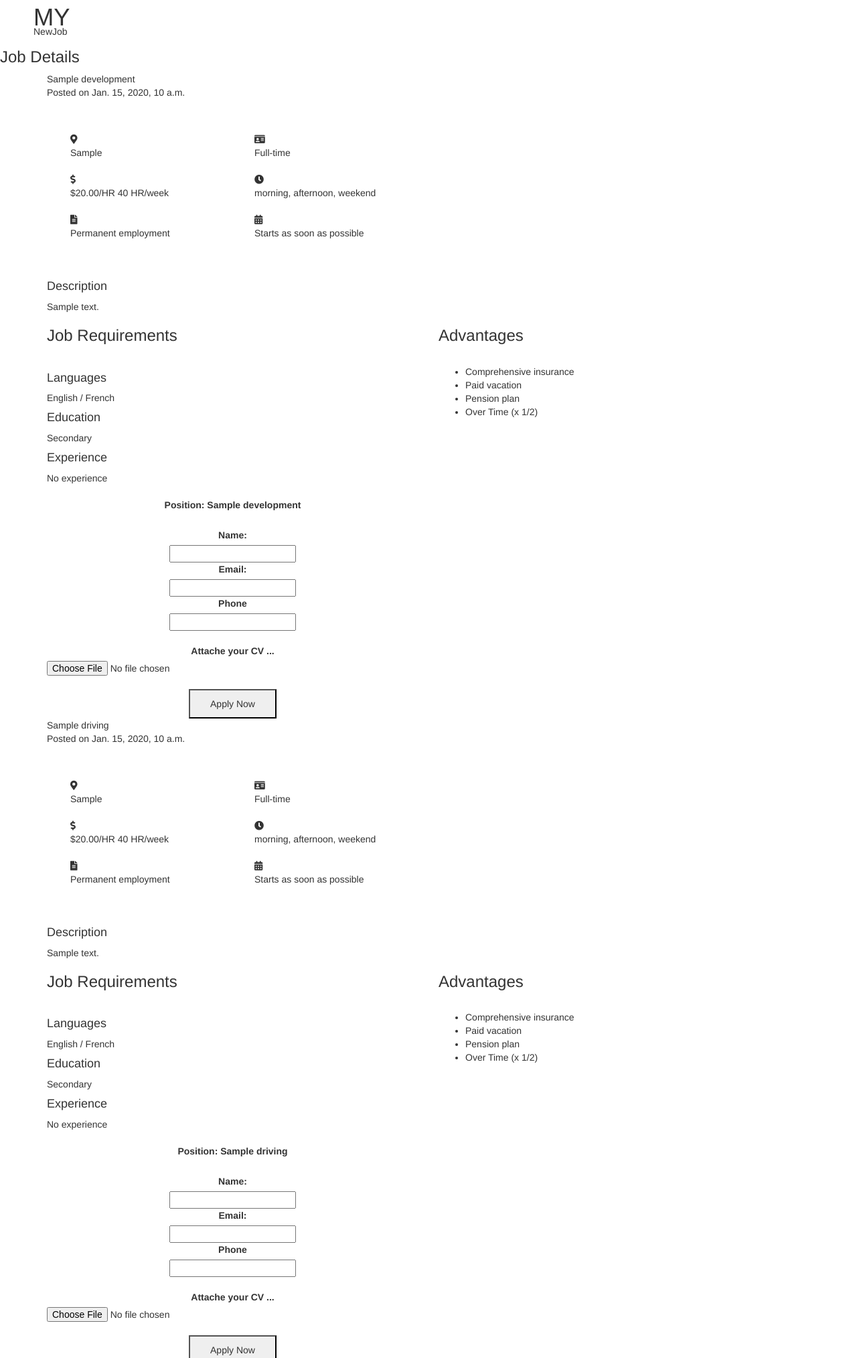
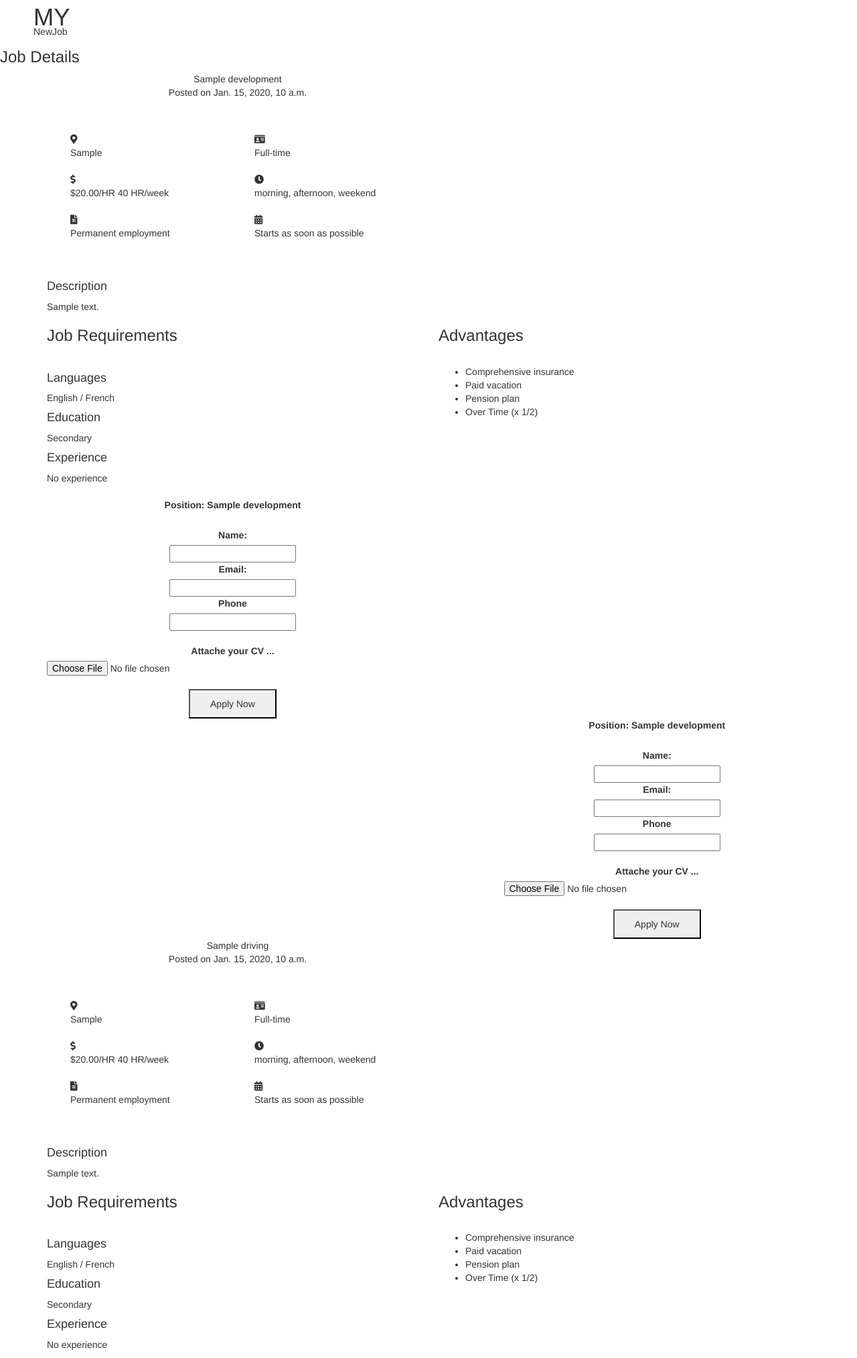
Before and after one commit to tlaloc-debug/mynewjob, a Django app: a page that uses templates/details.html in a window 1280 px wide. Shown: the top 2028 px of the page at 67% size. Run offline with Django 3.2, Linux system fonts and the light colour scheme; tables that the repository leaves empty hold one stand-in row (values such as "Sample post"); some libraries are stand-ins or nearby versions.

Commit message:
change form style on details.html

```diff
--- a/templates/details.html
+++ b/templates/details.html
@@ -46,9 +46,12 @@
                 <div class="mobile-div">
                     <div class="mobile-div-centered">
 
-                        <div class="main-job-title">{{p.job_title}}</div>
-                        <div>Posted on {{p.last_update}}</div>
+                        <div class="col-sm-6 d-flex form-container" style="text-align: center;">
 
+                            <div class="main-job-title">{{p.job_title}}</div>
+                            <div>Posted on {{p.last_update}}</div>
+
+                        </div>
                     </div>
                 </div>
 
@@ -165,9 +168,7 @@
 
             </div>
 
-
-
-            <div class="container" >
+            <div class="container mobile-input" >
 
                 <div class="row d-flex justify-content-center">
 
@@ -200,11 +201,59 @@
 
             </div>
 
+            <div class="container fadeInRight desktop-input" id="mymovingdiv">
+
+                <div class="row d-flex justify-content-center">
+
+                    <div class="mobile-div">
+                        <div class="mobile-div-centered ">
+
+                            <div class="col-sm-7 d-flex " style="text-align: center;">
+
+                            </div>
+
+                            <div class="col-sm-5 d-flex form-container" style="text-align: center;">
+
+                                <form action='actionUrl' method='POST' enctype="multipart/form-data">
+                                    {% csrf_token %}
+                                    <label for="">Position: {{p.job_title}}</label><br>
+                                    <input type="text" name="your_position" value={{p.job_title}} style="display: none;"><br>
+                                    <label for="">Name:</label><br>
+                                    <input type="text" name="your_name"><br>
+                                    <label for="">Email:</label><br>
+                                    <input type="text" name="your_email"><br>
+                                    <label for="">Phone</label><br>
+                                    <input type="text" name="your_phone"><br><br>
+                                    <label for="file-input" class="label-file-input">Attache your CV ...</label><br>
+                                    <input type="file" name="your_file" accept=".pdf" id="file-input"><br>
+                                    <button type='submit' class="apply-now" style="padding: 10px 30px !important; border-radius: unset !important;">Apply Now</button>
+                                </form>
+
+                            </div>
+
+                        </div>
+                    </div>
+
+                </div>
+
+            </div>
+
         {% endfor %}
 
         </section>
 
         <div style="width: 100%; height: 50px; background-color: black;"></div>
 
+        <script>
+
+            window.addEventListener("scroll", (event) => {
+                let scroll = this.scrollY;
+                setTimeout(function(){
+                    document.getElementById("mymovingdiv").style.top = scroll+200+"px";
+                }, 200);
+            });
+
+        </script>
+
     </body>
 </html>
```
Also changed, not shown: 2 other files.
